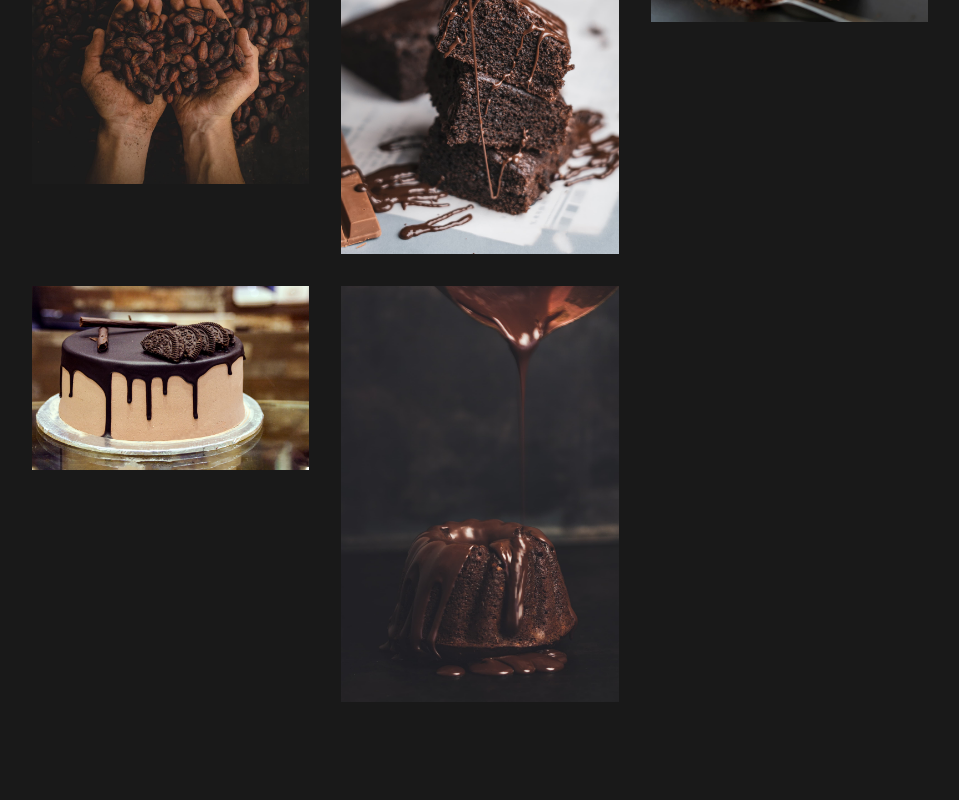
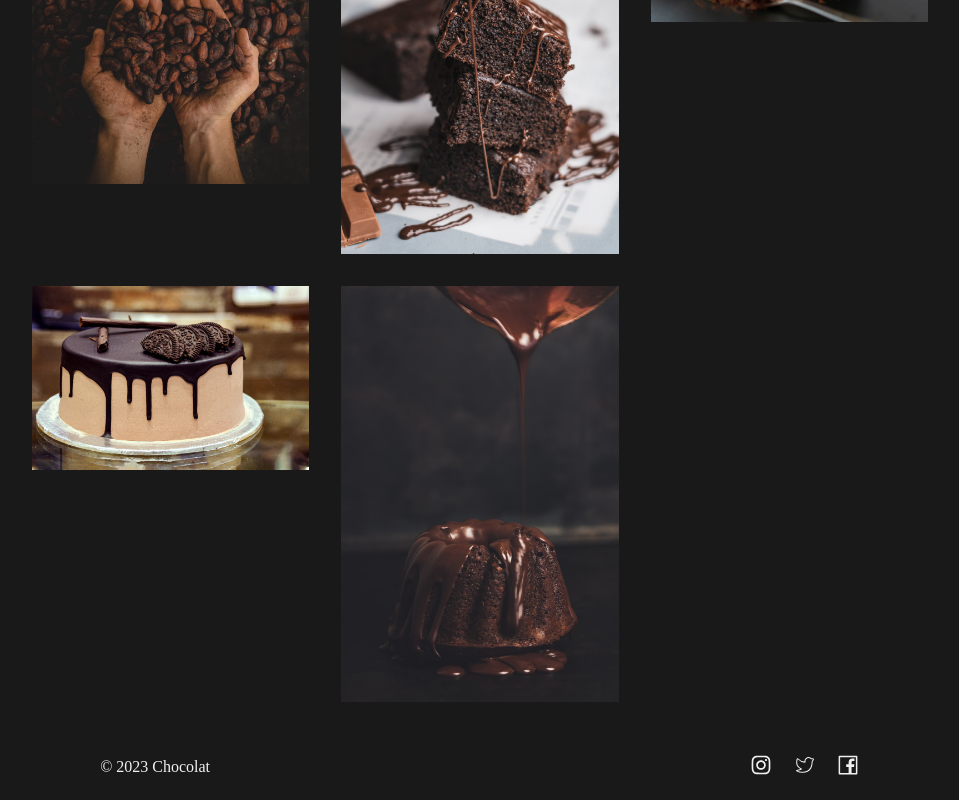
Before and after one commit to LucioFurnari/shopping-cart, a React (Vite) app: page /cart in a window 1280 px wide. Shown: the part 1805-2605 px from the top of the page, without its empty margins (160-1119 px from the left). Before the commit the page ends 2539 px from the top, so only its background shows below. Built offline with nearby package versions, Linux system fonts and the light colour scheme.

Commit message:
Add item component and footer

```diff
--- a/src/App.jsx
+++ b/src/App.jsx
@@ -3,9 +3,11 @@ import {Root, loader as RootLoader} from './routes/root';
 import ErrorPage from './routes/error.page';
 import Cart from './components/Cart';
 import Shop from './components/Shop'
+import Item from "./components/Items";
 import Nav from './components/Nav'
+import Footer from "./components/Footer";
 import shop from './components/db';
-import { useState } from "react";
+import { useEffect, useState } from "react";
 
 function App() {
   const [cart,setCart] = useState([]);
@@ -59,11 +61,12 @@ function App() {
   }
 
   return (
-    <div className="App">
+    <div className="App relative">
     <Nav total={cartTotal}/>
     <Routes>
       <Route path='/' element={<Root />} />
       <Route path='/shop' element={<Shop func={buyProduct}/>} />
+      <Route path='/shop/:item' element={<Item />} loader={({params}) => console.log(params.item)} />
       <Route path='/cart' element={<Cart list={cart}
       total={totalPrice}
       handleDelete={removeProduct}
@@ -71,6 +74,7 @@ function App() {
       />}/>
       <Route path="/*" element={<ErrorPage />}/>
     </Routes>
+    <Footer />
     </div>
   )
 }
```
